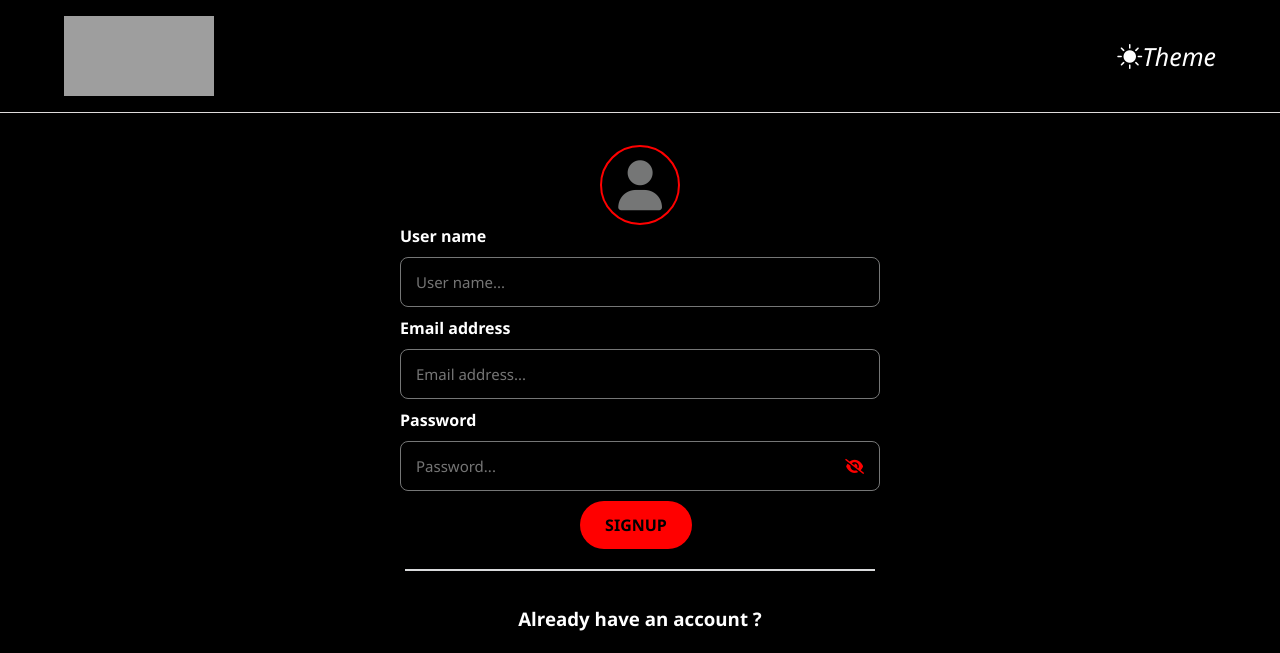
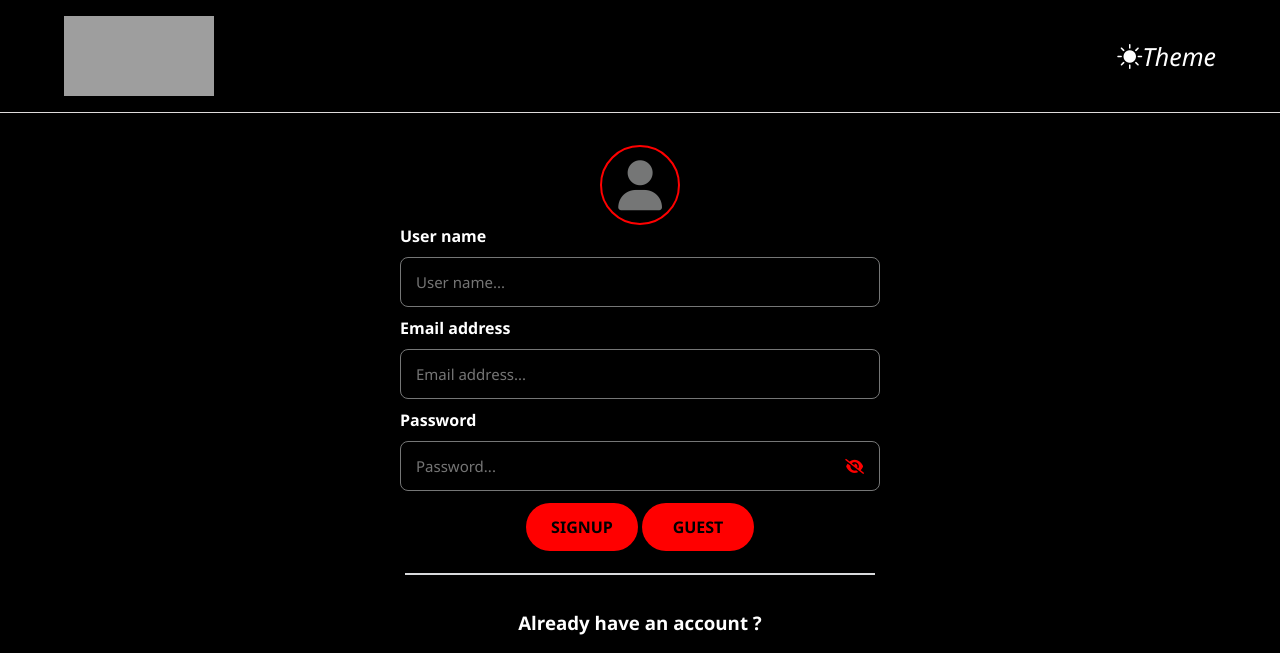
Before and after one commit to avinash-a11y/music-v3, a plain HTML site: page signup/signup.html in a window 1280 px wide. Shown: the top 653 px of the page. Drawn offline with nearby package versions, Linux system fonts and the light colour scheme; grey boxes are pictures that could not be loaded.

Commit message:
Add files via upload

```diff
--- a/signup/signup.css
+++ b/signup/signup.css
@@ -148,7 +148,10 @@ header {
     font-weight: 500;
     width: 80%;
 }
-
+.centering{
+    display: flex;
+    justify-content: center;
+}
 #eye-icon {
     color: #ff0000;
 }
@@ -175,9 +178,22 @@ a {
     transition: ease-in-out 0.2s;
     cursor: pointer;
     text-transform: uppercase;
-    margin-left: 180px;
+    margin: 2px;
 }
 
+#guest-login-btn {
+    background-color: red;
+    width: 7rem;
+    padding: 13px 10px;
+    border: none;
+    border-radius: 25px;
+    font-size: 16px;
+    font-weight: 600;
+    transition: ease-in-out 0.2s;
+    cursor: pointer;
+    text-transform: uppercase;
+    margin: 2px;
+}
 .bottom-line {
     margin-top: 20px;
     margin-bottom: 30px;
@@ -304,3 +320,7 @@ a {
 #signup-btn:hover {
     transform: scale(1.05);
 }
+
+#guest-login-btn:hover {
+    transform: scale(1.05);
+}
--- a/signup/signup.html
+++ b/signup/signup.html
@@ -62,7 +62,10 @@
                     <i class="fa-solid fa-eye-slash" id="eye-icon"></i>
                 </div>
             </div>
-            <button id="signup-btn">signup</button>
+            <div class="centering">
+                <button id="signup-btn">signup</button>
+                <button id="guest-login-btn">Guest</button>
+            </div>
         </div>
         <hr class="bottom-line">
         <!-- Sign Up -->
--- a/signup/signup.js
+++ b/signup/signup.js
@@ -146,3 +146,19 @@ signupBtn.onclick = () => {
         window.location.href = "../login/login.html";
     }
 }
+
+const guestLoginBtn = document.getElementById("guest-login-btn");
+
+// Handle Guest Login
+guestLoginBtn.onclick = () => {
+    const guestUser = {
+        username: "Guest User",
+        email: "guest@example.com",
+        avatar: "https://i.pinimg.com/originals/38/47/9c/38479c637a4ef9c5ced95ca66ffa2f41.png",  // You can set a default guest avatar URL here
+        guest: true  // Flag to indicate it's a guest user
+    };
+
+    // Save guest data in local storage and redirect to the main page
+    localStorage.setItem("userData", JSON.stringify(guestUser));
+    window.location.href = "../home/index.html";  // Update this path to your main page
+};
```
